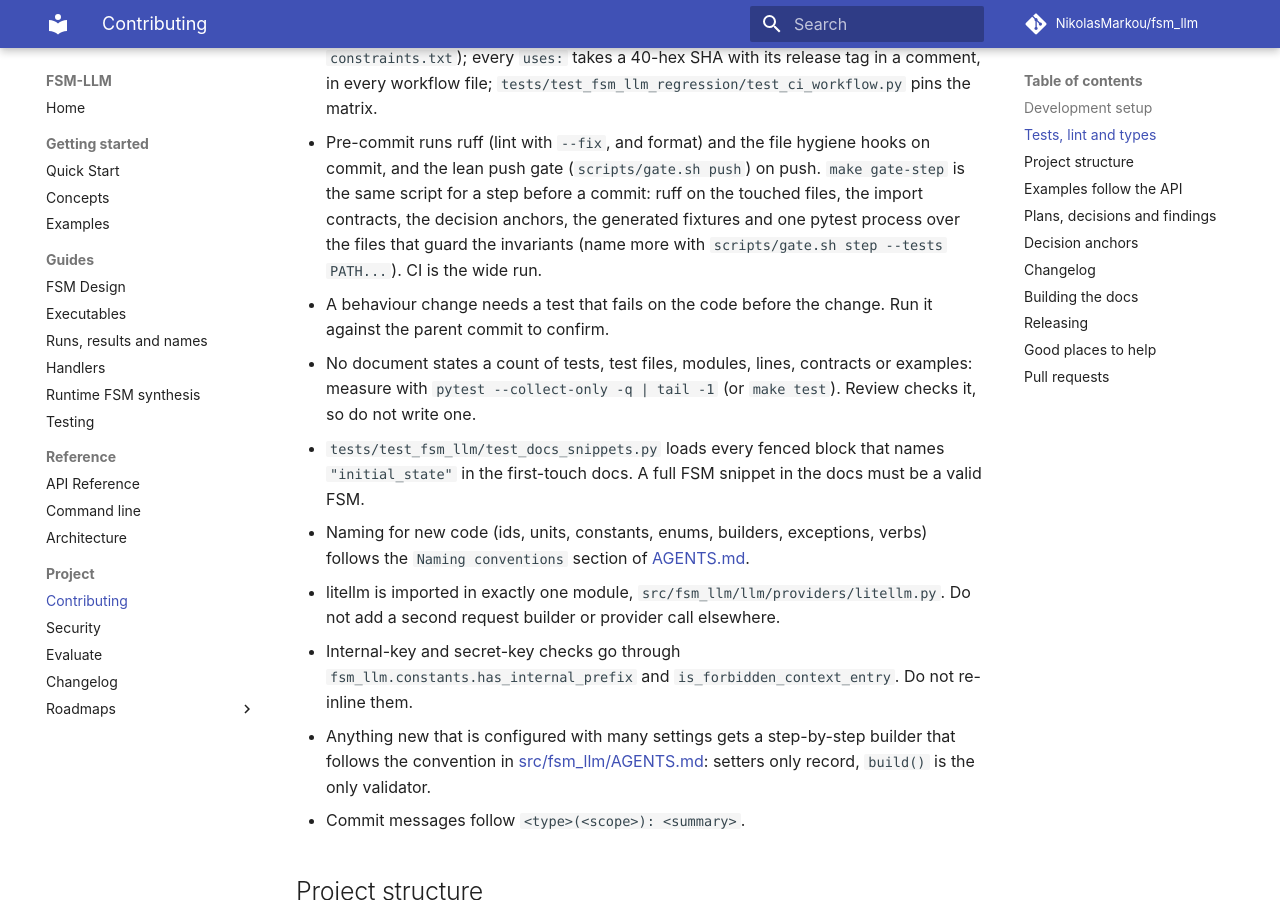
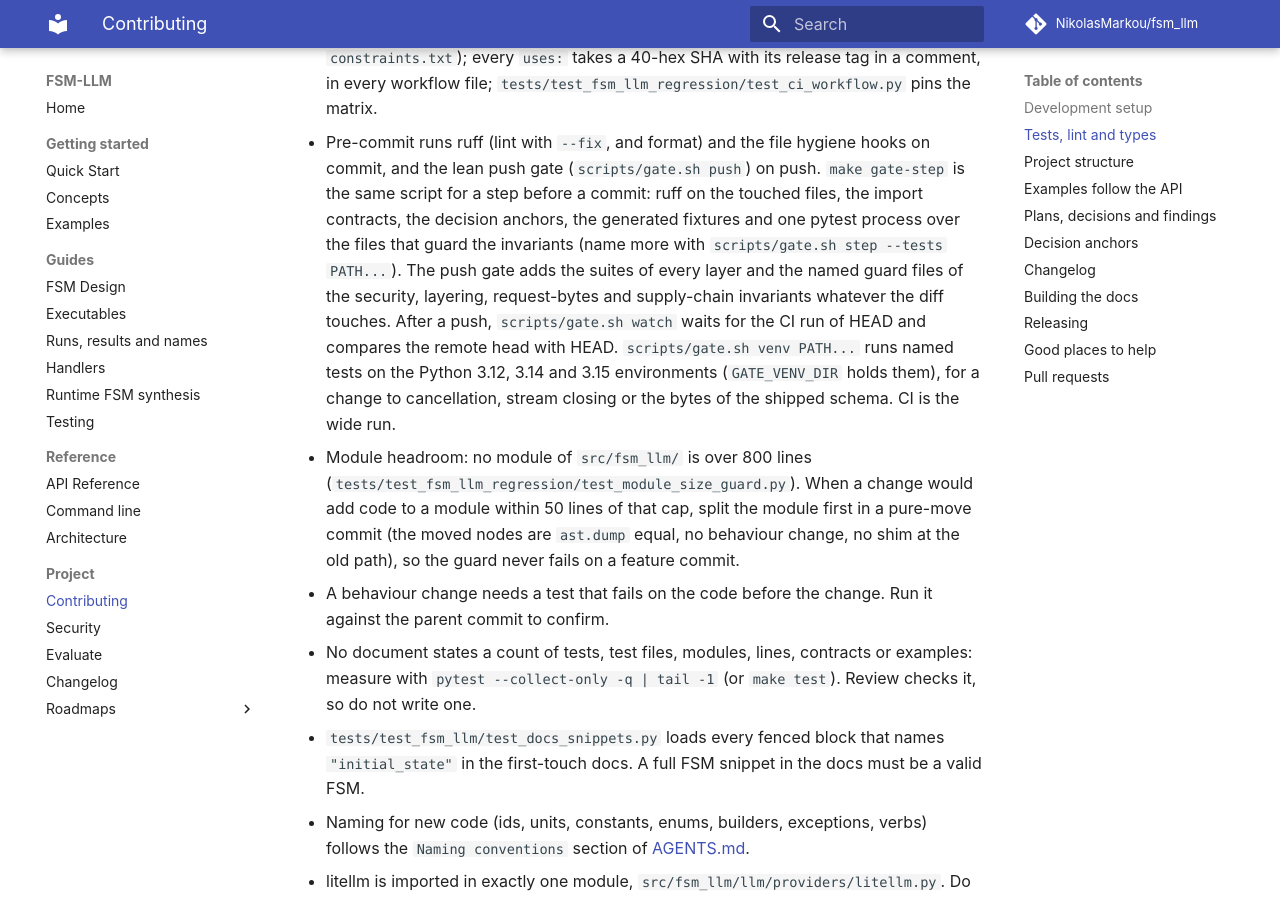
Before and after one commit to NikolasMarkou/fsm_llm, an MkDocs documentation site: the page built from docs/contributing.md, in a window 1280 px wide and 900 px high, scrolled down 1458 px. Built offline with MkDocs 1.6.1 and Material for MkDocs 9.7.7, drawn with Linux system fonts in a browser that asks for light colours; comment, search, counter and statistics services are not loaded; the version menu is left out.

Commit message:
[plan-2026-11-20-ace7a8c8/iter-3/step-17.2] docs(core): root and package notes for the executable, results, names and patch modules
AGENTS.md gets the executable key-files row and the module headroom rule; CONTRIBUTING.md the
headroom rule and the full gate.sh modes; src/fsm_llm/AGENTS.md and README.md the codes, results,
names, executable and patch rows; the workflows notes name WorkflowInstance.run_result; the two
"do not modify examples" lines (void since examples follow the live API) are rewritten.

```diff
--- a/CONTRIBUTING.md
+++ b/CONTRIBUTING.md
@@ -35,7 +35,8 @@ pytest -m "not slow"                  # skip the slow tests
 
 - The default suite mocks the LLM: it needs no network and no model. Live tests need a reachable Ollama and skip without one.
 - CI (`.github/workflows/python-package.yml`) runs a `lint` job once (ruff lint and format check, mypy, the `.pth` audit, the import contracts, the decision-anchor gate and the workflow linters `actionlint` and `zizmor`), a `supply-chain` job (`pip-audit --skip-editable` over the installed environment, plus a canary that must see `pip-audit` fail on `tests/fixtures/canary-vulnerable-pins.txt`: never install or "fix" that file), a `dependency-review` job on pull requests (`actions/dependency-review-action`, fails on a high advisory) and a `test` matrix of legs: Linux on Python 3.11 to 3.15, Windows on 3.11 and 3.15 (macOS is not tested in CI). Every leg runs the `.pth` audit and pytest without the `slow`, `real_llm` and `integration` markers; the Linux 3.12 leg also measures branch coverage and runs the ratchet (`scripts/coverage_ratchet.py`). The Windows legs run `python -m` commands in bash, never `make`. Check an edit to a workflow with `uvx --from actionlint-py actionlint .github/workflows/*.yml` and `uvx --from zizmor zizmor --offline .github/workflows` (the lint job runs both at the pins of `constraints.txt`); every `uses:` takes a 40-hex SHA with its release tag in a comment, in every workflow file; `tests/test_fsm_llm_regression/test_ci_workflow.py` pins the matrix.
-- Pre-commit runs ruff (lint with `--fix`, and format) and the file hygiene hooks on commit, and the lean push gate (`scripts/gate.sh push`) on push. `make gate-step` is the same script for a step before a commit: ruff on the touched files, the import contracts, the decision anchors, the generated fixtures and one pytest process over the files that guard the invariants (name more with `scripts/gate.sh step --tests PATH...`). CI is the wide run.
+- Pre-commit runs ruff (lint with `--fix`, and format) and the file hygiene hooks on commit, and the lean push gate (`scripts/gate.sh push`) on push. `make gate-step` is the same script for a step before a commit: ruff on the touched files, the import contracts, the decision anchors, the generated fixtures and one pytest process over the files that guard the invariants (name more with `scripts/gate.sh step --tests PATH...`). The push gate adds the suites of every layer and the named guard files of the security, layering, request-bytes and supply-chain invariants whatever the diff touches. After a push, `scripts/gate.sh watch` waits for the CI run of HEAD and compares the remote head with HEAD. `scripts/gate.sh venv PATH...` runs named tests on the Python 3.12, 3.14 and 3.15 environments (`GATE_VENV_DIR` holds them), for a change to cancellation, stream closing or the bytes of the shipped schema. CI is the wide run.
+- Module headroom: no module of `src/fsm_llm/` is over 800 lines (`tests/test_fsm_llm_regression/test_module_size_guard.py`). When a change would add code to a module within 50 lines of that cap, split the module first in a pure-move commit (the moved nodes are `ast.dump` equal, no behaviour change, no shim at the old path), so the guard never fails on a feature commit.
 - A behaviour change needs a test that fails on the code before the change. Run it against the parent commit to confirm.
 - No document states a count of tests, test files, modules, lines, contracts or examples: measure with `pytest --collect-only -q | tail -1` (or `make test`). Review checks it, so do not write one.
 - `tests/test_fsm_llm/test_docs_snippets.py` loads every fenced block that names `"initial_state"` in the first-touch docs. A full FSM snippet in the docs must be a valid FSM.
```
Also changed, not shown: AGENTS.md (+2 -1 lines), src/fsm_llm/AGENTS.md (+6 -2 lines), src/fsm_llm/README.md (+2 -0 lines), src/fsm_llm/synthesis/AGENTS.md (+1 -1 lines), src/fsm_llm/workflows/AGENTS.md (+1 -1 lines).
